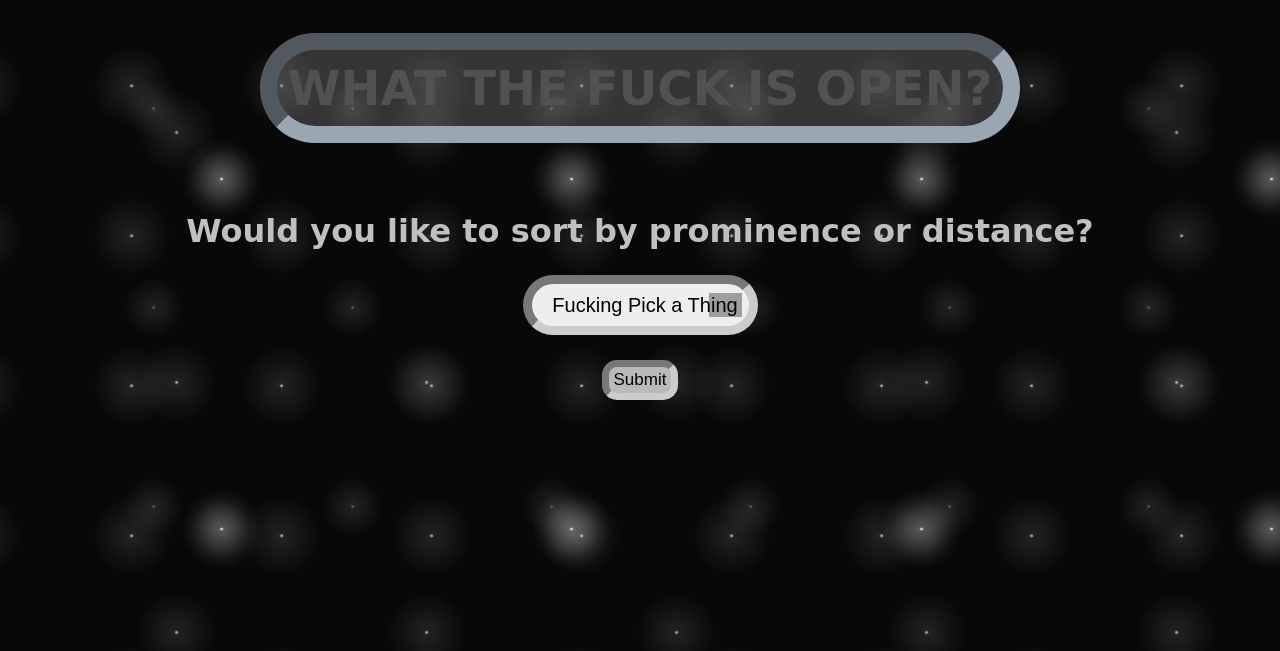
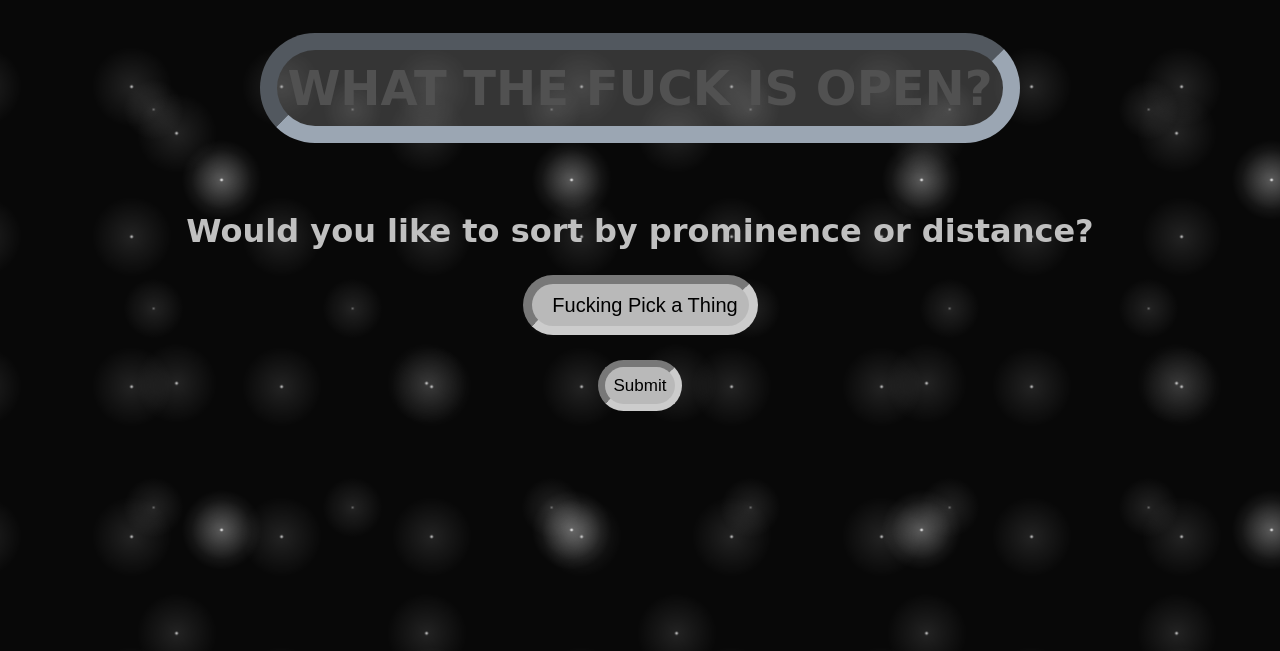
Before and after one commit to MoonWatcher582/WTF_is_Open, a Flask app: page / in a window 1280 px wide. Shown: the top 651 px of the page. Run offline with Flask 2, Linux system fonts and the light colour scheme; grey boxes are pictures that could not be loaded.

Commit message:
fixed options, added more consistent color palette

```diff
--- a/static/style.css
+++ b/static/style.css
@@ -1,4 +1,5 @@
 body {
+	text-align: center;
 	background-color: #080808;
 	background-image:
 	radial-gradient(white, rgba(255,255,255,.2) 2px, transparent 40px),
@@ -12,7 +13,6 @@ body {
 	-webkit-animation: background-transition 8s cubic-bezier(0.1,0.1,1,0.7), 7.5s, animated-background 10.09s linear alternate infinite, shake 2s ease 3.5s alternate 2;
 	font-family: Futura Condensed Medium, Futura, Comic Sans MS, Helvetica, Arial, sans-serif;
 	color: silver;
-	text-align: center;
 }
 
 .flexcontainer {
@@ -22,10 +22,10 @@ body {
 	justify-content: space-around;
 	align-items: center;
 	align-content: center;
-	text-align: center;
 }
 
 .flexchild {
+	text-align: center;
 	margin: 25px 0;
 }
 
@@ -42,12 +42,6 @@ h1{
 	font-size: 48px;
 	border: 17px inset ghostwhite;
 	border-radius: 500px;
-}
-
-#btn {
-	display: block;
-	text-align: center;
-	padding: 3px 5px;
 }
 
 #fuck {
@@ -74,13 +68,14 @@ select {
 	-moz-appearance: none;
 	appearance: none;
 	text-align: center;
-	background-color: rgba(155, 155, 155, .3);
-	background: url(/img/middle_finger.png) 96% / 15% no-repeat #eee;
+	background-color: rgba(185, 185, 185, 1);
+}
+body {
 }
 select:hover {
-	border: 10px inset #eee;
+	border: .5em inset #eee;
 	color: aliceblue;
-	background: #ccc;
+	background: #bbb;
 }
 
 #menu {
@@ -95,8 +90,9 @@ select:hover {
 
 input {
 	margin: auto;
+	padding: .5em;
 	border:7px inset #ccc;
-	border-radius:15px;
+	border-radius:150px;
 	font-size: 17px;
 	-webkit-appearance:none;
 	-moz-appearance:none;
--- a/templates/index.html
+++ b/templates/index.html
@@ -75,8 +75,8 @@ function handler(select) {
 		<div class="flexchild">
 			<select id-"menu" name="option1" onchange="handler(this)" required>
 				<option value=""> Fucking Pick a Thing </option>
-				<option value="prominence"> Prominence </option>
-				<option value="distance"> Distance </option>
+				<option value="prominence"> Radius  </option>
+				<option value="distance"> All Options </option>
 			</select><br />
 		</div>
 		<div id='dynamicAdding' class="flexchild">
```
